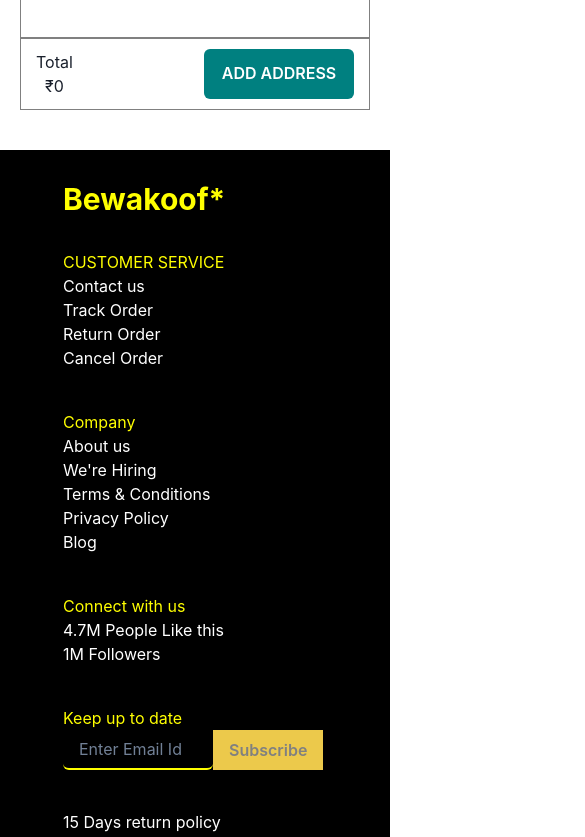
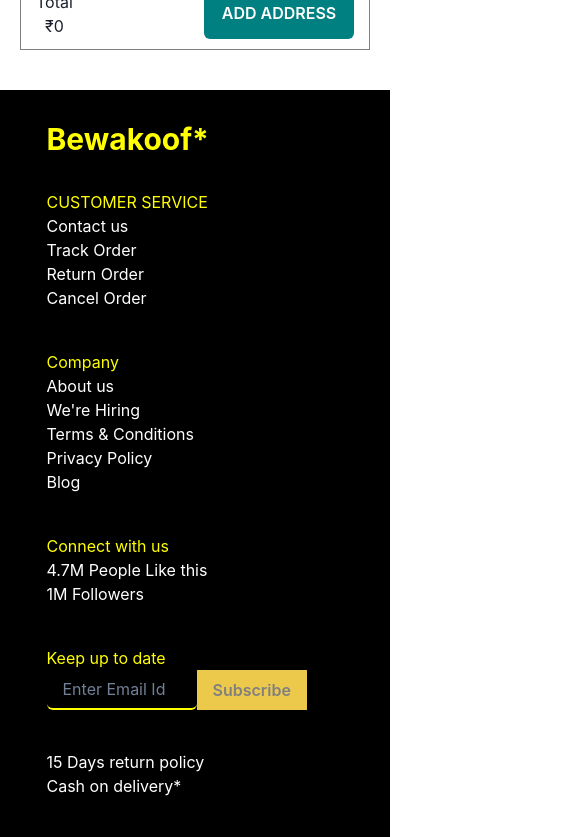
Before and after one commit to Magendran001/bewakoof_react, a React (Create React App) app: page /cartpage in a window 390 px wide. Shown: the part 900-1737 px from the top of the page, 585 px wide, since content can reach past the window. Built offline with nearby package versions, Linux system fonts and the light colour scheme; no server answers.

Commit message:
header position fixed

```diff
--- a/src/App.css
+++ b/src/App.css
@@ -1,7 +1,12 @@
 .App {
   text-align: center;
-  width: 100%;
+
   box-sizing: border-box;
+  margin: auto;
+
+  overflow: hidden;
+
+
 }
 
 .App-logo {
@@ -38,3 +43,15 @@
     transform: rotate(360deg);
   }
 }
+
+
+@media only screen and (min-width:0px) and (max-width:700px) {
+
+
+   .App{
+
+
+
+   }
+
+}
--- a/src/components/footer/footer.jsx
+++ b/src/components/footer/footer.jsx
@@ -6,7 +6,7 @@
 function Footer()
 {
     return (<Box  textAlign={"start"} bg={"black"}  p="30px" >
-        <Box w="80%" m="auto">
+        <Box w={{base:"90%",lg:"80%"}} m="auto">
 
            <Heading display={"flex"} justifyContent={"start"} color={"yellow"}>Bewakoof*</Heading>
            <Grid mt="30px" templateColumns={{base:"repeat(1,1fr)",lg:"repeat(4,1fr)"}} color={"white"} gap="40px">
--- a/src/components/header/header.css
+++ b/src/components/header/header.css
@@ -1,9 +1,11 @@
 .Header_total_part{
-    width: 100%;
+   width: 100%;
     box-sizing: border-box;
-    position: sticky;
+    position: fixed;
     top: 0;
+    margin: auto;
     z-index: 1000;
+
 
     background-color:white ;
 
--- a/src/components/slider/slider.jsx
+++ b/src/components/slider/slider.jsx
@@ -50,7 +50,7 @@
 
 
     return (
-      <Box w="95%" m="auto" h={{base:"350px",lg:"auto"}}>
+      <Box overflow={"hidden"} w="95%"  m="auto" h={{base:"350px",lg:"auto"}}>
 
         <Slider className="Total_slider_part" {...settings}>
           <div className="Single_slider_part">
```
